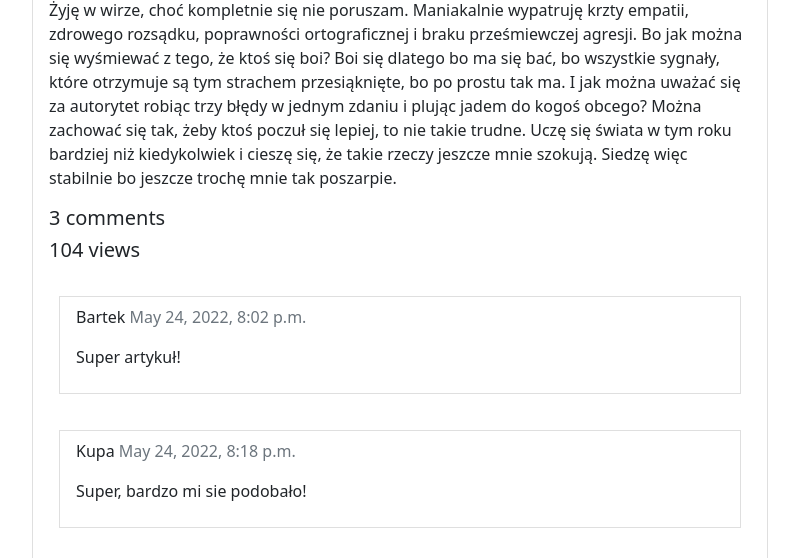
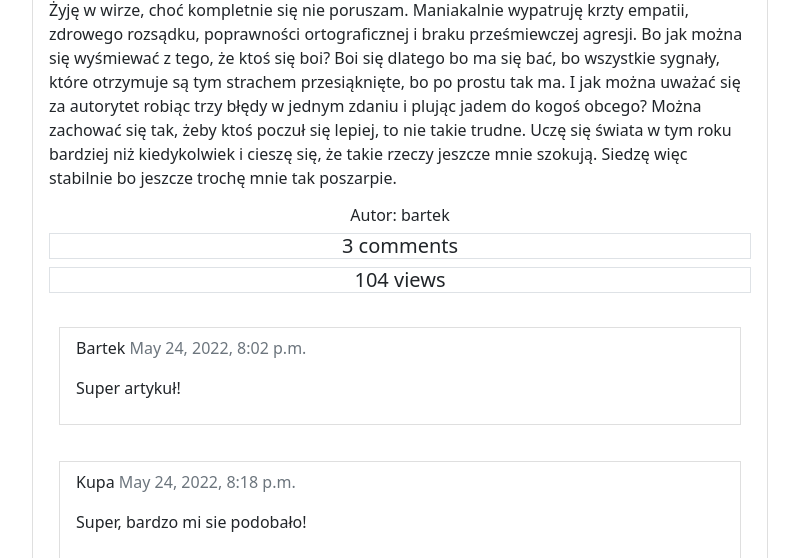
Before and after one commit to bartdebek/Personal-Blog, a Django app: page /photoblog/post_detail/13/ in a window 1280 px wide. Shown: the part 1657-2215 px from the top of the page, without its empty margins (50-849 px from the left). Run offline with Django 4.2, Linux system fonts and the light colour scheme; data comes from the database, SQL or seed files in the repository; both versions use the stored data as it was before the commit; some libraries are stand-ins or nearby versions.

```diff
--- a/photoblog/models.py
+++ b/photoblog/models.py
@@ -2,6 +2,9 @@ from django.db import models
 from django.contrib.auth.models import User
 from django.contrib.humanize.templatetags import humanize
 import datetime
+from django.template.defaultfilters import slugify
+
+from jupyterlab_server import slugify
 
 
 now = datetime.datetime.now()
@@ -19,6 +22,9 @@ class Post(models.Model):
     image = models.ImageField(upload_to='image/%Y/%m/%d')
     likes = models.ManyToManyField(User, related_name='blogpost_like')
     blog_views = models.IntegerField(default=0)
+
+    def slug(self):
+        return slugify(self.title)
 
     class Meta:
         ordering = ['-created_date']
--- a/photoblog/templates/photoblog/base.html
+++ b/photoblog/templates/photoblog/base.html
@@ -64,6 +64,7 @@
                             <div class="row">
                                 <div class="col-sm-6">
                                 <ul class="list-group">
+                                    <li class="list-group"><a href="/photoblog/archive/2020" class="list-group-item list-group-item-action">2020</a></li>
                                     <li class="list-group"><a href="/photoblog/archive/2022" class="list-group-item list-group-item-action">2022</a></li>
                                 </ul>
                                 </div>
--- a/photoblog/templates/photoblog/home.html
+++ b/photoblog/templates/photoblog/home.html
@@ -5,6 +5,9 @@
 {% block header %}
 <header class="py-1 bg-light border-bottom mb-4">
     <div class="container">
+        <p align="right">
+            Witaj {{request.user.username}}!
+        </p>
     </div>
   </header>
 {% endblock %}
@@ -24,7 +27,8 @@
                         {% endif %}
                     </li>
                     <li class="list-group-item">
-                        {{ post.blog_views | intword }} Views
+                        <img src="{% static 'photoblog/view_icon.png' %}" height="25">
+                        {{ post.blog_views | intword }}
                     </li>
                 </ul>
             </div>
--- a/photoblog/templates/photoblog/post_detail.html
+++ b/photoblog/templates/photoblog/post_detail.html
@@ -15,8 +15,9 @@
                 <h1 class="text-center">{{ post.title}}</h1>
                 <p class="card-text justify-content-start">{{ post.content | linebreaks }}</p>
                 <!-- comments -->
-                <h5>{{ comments.count }} comments</h5>
-                <h5>{{ post.blog_views }} views</h5>
+                <h6 align="center">Autor: {{ post.author }}</h6>
+                <h5 class="border" align="center">{{ comments.count }} comments</h5>
+                <h5 class="border" align="center">{{ post.blog_views }} views</h5>
                 <ul class="list-group">
                 {% for comment in comments %}
                     <div class="comments" style="padding: 10px;">
```
Also changed, not shown: db.sqlite3, photoblog/migrations/0022_remove_post_slug_alter_post_original_creation_date.py (added), photoblog/static/photoblog/view_icon.png (added).
